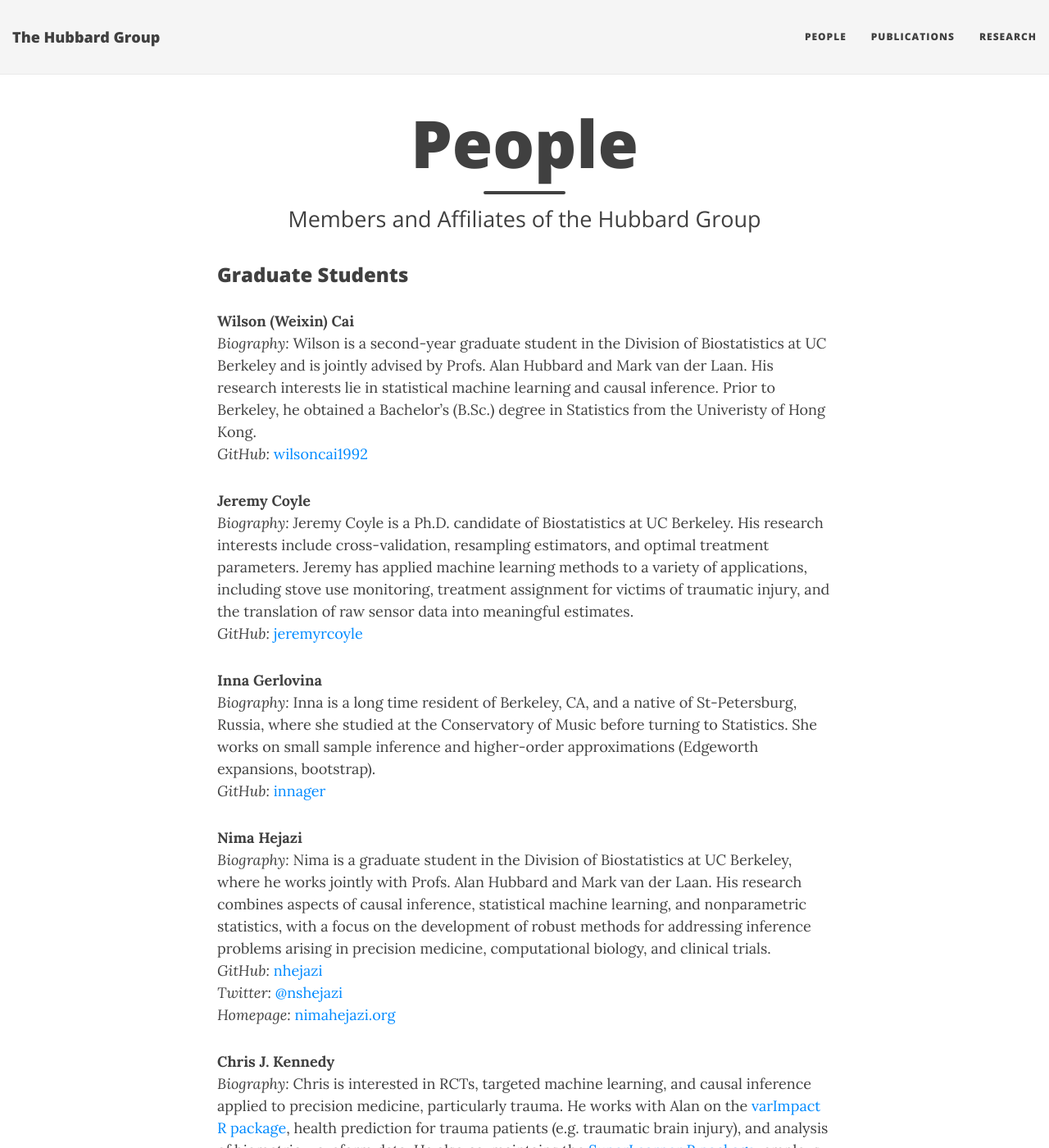
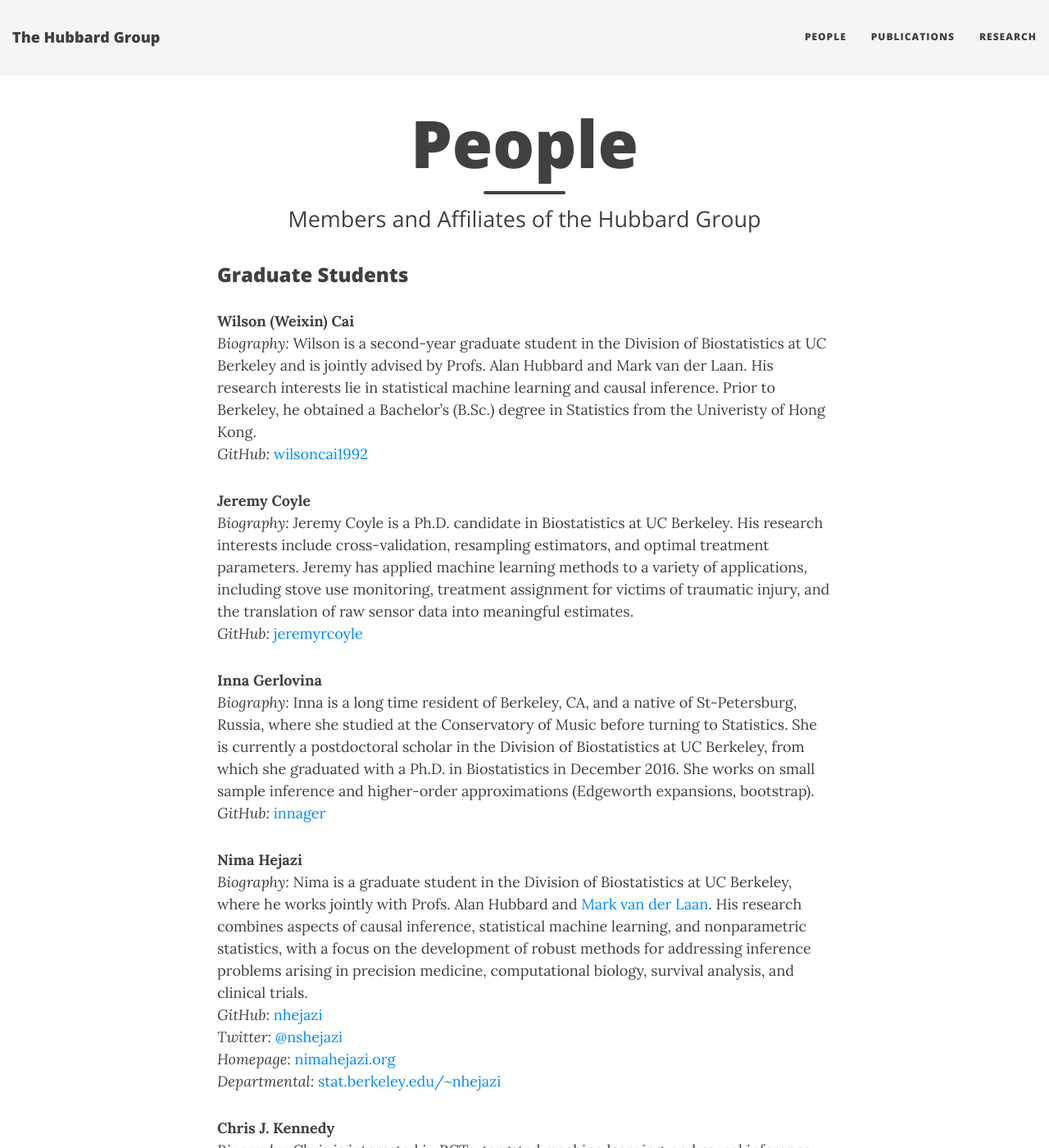
Before and after one commit to hubbardgroup/hubbardgroup.github.io, a Jekyll site: the page built from people.md, in a window 1280 px wide and 1400 px high. Shown: the whole window at 82% size. Built offline with Jekyll 4.4.1, drawn with Linux system fonts in a browser that asks for light colours; nearby versions of some CDN libraries.

Commit message:
update Inna's description per request, mostly

```diff
--- a/people.md
+++ b/people.md
@@ -16,7 +16,7 @@ degree in Statistics from the Univeristy of Hong Kong.<br/>
 _GitHub:_ [wilsoncai1992](https://github.com/wilsoncai1992)<br/>
 
 <a name="jeremy-coyle"></a>__Jeremy Coyle__<br/>
-_Biography:_ Jeremy Coyle is a Ph.D. candidate of Biostatistics at UC Berkeley.
+_Biography:_ Jeremy Coyle is a Ph.D. candidate in Biostatistics at UC Berkeley.
 His research interests include cross-validation, resampling estimators, and
 optimal treatment parameters. Jeremy has applied machine learning methods to a
 variety of applications, including stove use monitoring, treatment assignment
@@ -27,20 +27,24 @@ _GitHub:_ [jeremyrcoyle](https://github.com/jeremyrcoyle)<br/>
 <a name="inna-gerlovina"></a>__Inna Gerlovina__<br/>
 _Biography:_ Inna is a long time resident of Berkeley, CA, and a native of
 St-Petersburg, Russia, where she studied at the Conservatory of Music before
-turning to Statistics. She works on small sample inference and higher-order
-approximations (Edgeworth expansions, bootstrap).<br/>
+turning to Statistics. She is currently a postdoctoral scholar in the Division
+of Biostatistics at UC Berkeley, from which she graduated with a Ph.D. in
+Biostatistics in December 2016. She works on small sample inference and
+higher-order approximations (Edgeworth expansions, bootstrap).<br/>
 _GitHub:_ [innager](https://github.com/innager)<br/>
 
 <a name="nima-hejazi"></a>__Nima Hejazi__<br/>
 _Biography:_ Nima is a graduate student in the Division of Biostatistics at UC
-Berkeley, where he works jointly with Profs. Alan Hubbard and Mark van der
-Laan. His research combines aspects of causal inference, statistical machine
-learning, and nonparametric statistics, with a focus on the development of
-robust methods for addressing inference problems arising in precision medicine,
-computational biology, and clinical trials.<br/>
+Berkeley, where he works jointly with Profs. Alan Hubbard and [Mark van der
+Laan](https://www.stat.berkeley.edu/~laan). His research combines aspects of
+causal inference, statistical machine learning, and nonparametric statistics,
+with a focus on the development of robust methods for addressing inference
+problems arising in precision medicine, computational biology, survival
+analysis, and clinical trials.<br/>
 _GitHub:_ [nhejazi](https://github.com/nhejazi)<br/>
 _Twitter:_ [@nshejazi](https://twitter.com/nshejazi)<br/>
 _Homepage:_ [nimahejazi.org](http://nimahejazi.org)<br/>
+_Departmental:_ [stat.berkeley.edu/~nhejazi](https://www.stat.berkeley.edu/~nhejazi/)<br/>
 
 <a name="chris-kennedy"></a>__Chris J. Kennedy__<br/>
 _Biography:_ Chris is interested in RCTs, targeted
```
